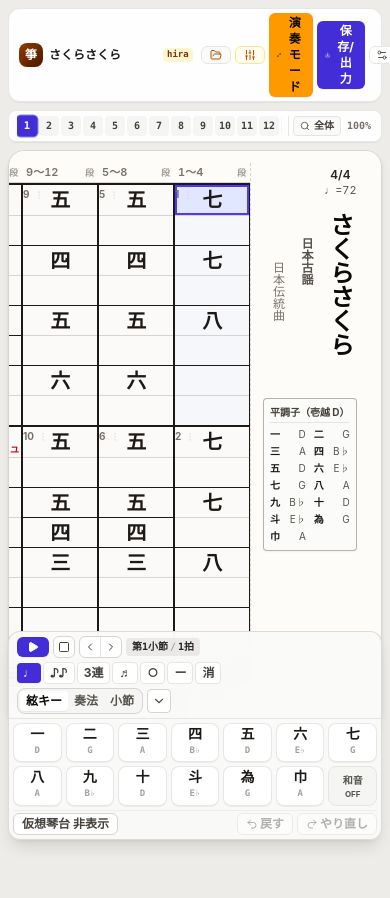
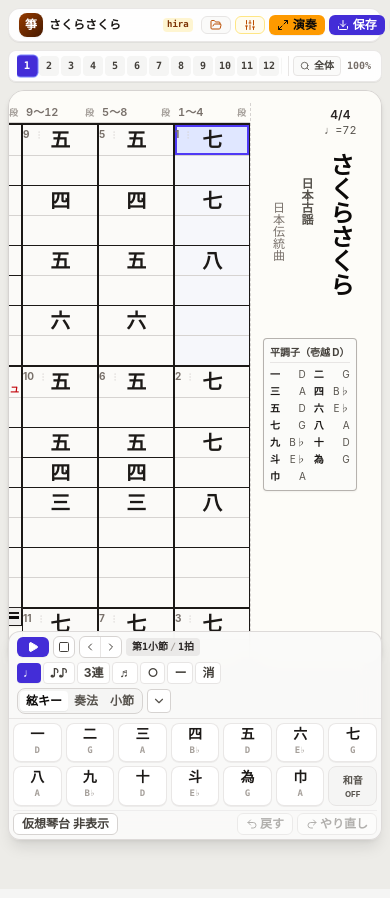
Before and after one commit to nakatadaiki1012-design/koto-note, a React (Vite) app: page / in a window 390 px wide. Shown: the top 898 px of the page. Built offline with nearby package versions, Linux system fonts and the light colour scheme; a web font is replaced by a local one.

Commit message:
fix(header): prevent button text wrap on 演奏 and 保存 buttons with whitespace-nowrap and compact labels

```diff
--- a/src/components/Header.tsx
+++ b/src/components/Header.tsx
@@ -73,66 +73,66 @@ export const Header: React.FC<HeaderProps> = ({
         </div>
 
         {/* Modal & Options Buttons */}
-        <div className="flex items-center gap-1">
+        <div className="flex items-center gap-1 shrink-0">
           <button
             onClick={onOpenLibrary}
-            className="flex items-center gap-1 rounded-md border border-stone-200 bg-stone-50 px-2 py-0.5 sm:py-1 text-xs font-semibold text-stone-700 hover:bg-stone-100 cursor-pointer"
+            className="flex items-center gap-1 rounded-md border border-stone-200 bg-stone-50 px-2 py-0.5 sm:py-1 text-xs font-semibold text-stone-700 hover:bg-stone-100 cursor-pointer shrink-0 whitespace-nowrap"
             title="楽曲ライブラリ"
           >
-            <FolderOpen className="h-3 w-3 sm:h-3.5 sm:w-3.5 text-amber-700" />
+            <FolderOpen className="h-3 w-3 sm:h-3.5 sm:w-3.5 text-amber-700 shrink-0" />
             <span className="hidden sm:inline">楽曲集</span>
           </button>
 
           <button
             onClick={onOpenTuning}
-            className="flex items-center gap-1 rounded-md border border-amber-200 bg-amber-50/80 px-2 py-0.5 sm:py-1 text-xs font-semibold text-amber-950 hover:bg-amber-100 cursor-pointer"
+            className="flex items-center gap-1 rounded-md border border-amber-200 bg-amber-50/80 px-2 py-0.5 sm:py-1 text-xs font-semibold text-amber-950 hover:bg-amber-100 cursor-pointer shrink-0 whitespace-nowrap"
             title="調弦設定"
           >
-            <Sliders className="h-3 w-3 sm:h-3.5 sm:w-3.5 text-amber-700" />
+            <Sliders className="h-3 w-3 sm:h-3.5 sm:w-3.5 text-amber-700 shrink-0" />
             <span className="hidden sm:inline">調弦</span>
           </button>
 
           {onOpenPracticeMode && (
             <button
               onClick={onOpenPracticeMode}
-              className="flex items-center gap-1 rounded-md bg-amber-500 hover:bg-amber-400 text-stone-950 px-2 sm:px-2.5 py-0.5 sm:py-1 text-xs font-bold shadow-2xs transition-colors cursor-pointer"
+              className="flex items-center gap-1 rounded-md bg-amber-500 hover:bg-amber-400 text-stone-950 px-2 sm:px-2.5 py-0.5 sm:py-1 text-xs font-bold shadow-2xs transition-colors cursor-pointer shrink-0 whitespace-nowrap"
               title="演奏・練習モード（全画面で譜面を大きく集中表示）"
             >
-              <Maximize2 className="h-3 w-3 sm:h-3.5 sm:w-3.5" />
-              <span>演奏モード</span>
+              <Maximize2 className="h-3 w-3 sm:h-3.5 sm:w-3.5 shrink-0" />
+              <span>演奏</span>
             </button>
           )}
 
           <button
             onClick={onOpenExport}
-            className="flex items-center gap-1 rounded-md bg-indigo-700 px-2 sm:px-2.5 py-0.5 sm:py-1 text-xs font-bold text-white shadow-2xs hover:bg-indigo-600 cursor-pointer"
+            className="flex items-center gap-1 rounded-md bg-indigo-700 px-2 sm:px-2.5 py-0.5 sm:py-1 text-xs font-bold text-white shadow-2xs hover:bg-indigo-600 cursor-pointer shrink-0 whitespace-nowrap"
             title="保存・WAV/MIDI書き出し・印刷"
           >
-            <Download className="h-3 w-3 sm:h-3.5 sm:w-3.5" />
-            <span>保存/出力</span>
+            <Download className="h-3 w-3 sm:h-3.5 sm:w-3.5 shrink-0" />
+            <span>保存</span>
           </button>
 
           {/* Settings / View options expand toggle */}
           <button
             onClick={() => setShowOptions(!showOptions)}
-            className={`flex items-center gap-0.5 rounded-md border px-1.5 py-0.5 sm:py-1 text-xs font-semibold transition-colors cursor-pointer ${
+            className={`flex items-center gap-0.5 rounded-md border px-1.5 py-0.5 sm:py-1 text-xs font-semibold transition-colors cursor-pointer shrink-0 whitespace-nowrap ${
               showOptions
                 ? 'border-indigo-400 bg-indigo-50 text-indigo-900'
                 : 'border-stone-200 bg-white text-stone-600 hover:bg-stone-50'
             }`}
             title="表示設定・詳細切り替え"
           >
-            <Settings2 className="h-3 w-3 sm:h-3.5 sm:w-3.5" />
+            <Settings2 className="h-3 w-3 sm:h-3.5 sm:w-3.5 shrink-0" />
             <span className="hidden md:inline">設定</span>
-            {showOptions ? <ChevronUp className="h-2.5 w-2.5" /> : <ChevronDown className="h-2.5 w-2.5" />}
+            {showOptions ? <ChevronUp className="h-2.5 w-2.5 shrink-0" /> : <ChevronDown className="h-2.5 w-2.5 shrink-0" />}
           </button>
 
           <button
             onClick={onOpenHelp}
-            className="flex items-center justify-center rounded-md border border-stone-200 bg-white p-1 text-stone-600 hover:bg-stone-100 cursor-pointer"
+            className="flex items-center justify-center rounded-md border border-stone-200 bg-white p-1 text-stone-600 hover:bg-stone-100 cursor-pointer shrink-0"
             title="ヘルプ"
           >
-            <HelpCircle className="h-3 w-3 sm:h-3.5 sm:w-3.5" />
+            <HelpCircle className="h-3 w-3 sm:h-3.5 sm:w-3.5 shrink-0" />
           </button>
         </div>
       </div>
```
